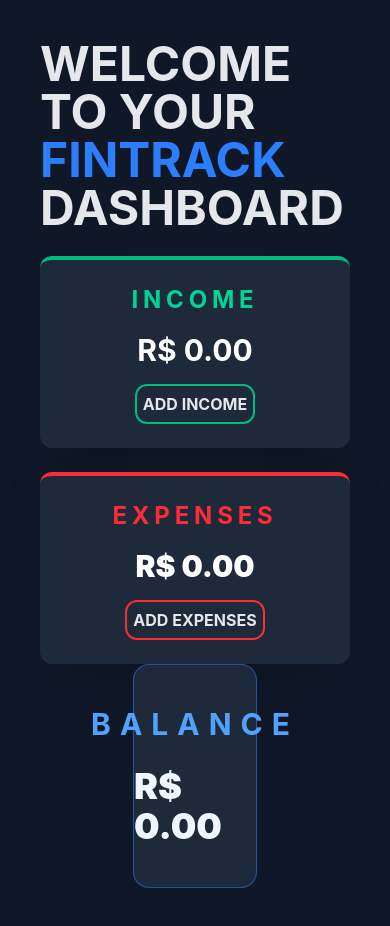
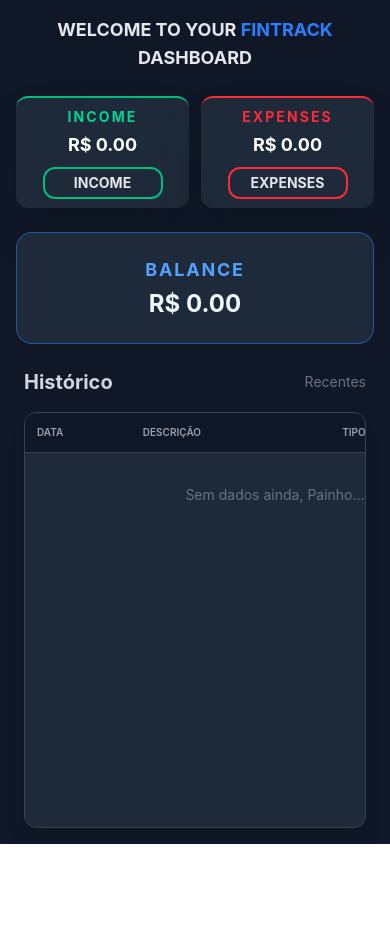
Before and after one commit to Juan-s-moreira/fintrack, a React (Vite) app in the folder FinTrack/: page /fintrack in a window 390 px wide. After the commit the page ends 844 px from the top, so only its background shows below. Built offline with nearby package versions, Linux system fonts and the light colour scheme.

Commit message:
feat: add responsiveness to fintrack page and modal

```diff
--- a/FinTrack/src/components/TransactionModal.jsx
+++ b/FinTrack/src/components/TransactionModal.jsx
@@ -40,9 +40,9 @@
     <div className="fixed inset-0 bg-black/80 flex justify-center items-center z-50 backdrop-blur-sm">
 
       {/*  Modal */}
-      <div className={`bg-gray-800 p-8 rounded-2xl w-96 border-2 ${type === 'income' ? 'border-emerald-500' : 'border-red-500'} shadow-2xl`}>
+      <div className={`bg-gray-800 md:p-8 p-4 rounded-2xl md:w-96 w-56 border-2 ${type === 'income' ? 'border-emerald-500' : 'border-red-500'} shadow-2xl`}>
 
-        <h2 className="text-2xl font-bold text-white mb-6 uppercase tracking-wider text-center">
+        <h2 className="md:text-2xl text-lg font-bold text-white mb-2 md:mb-6 uppercase tracking-wider text-center">
           Nova {type === 'income' ? <span className="text-emerald-400">Receita </span> : <span className="text-red-500">Despesa </span>}
         </h2>
 
@@ -53,7 +53,7 @@
             <input
               type="text"
               placeholder="Ex: Salário, Pizza..."
-              className="w-full bg-gray-900 text-white border border-gray-700 rounded-lg p-3 focus:outline-none focus:border-blue-500 transition-colors"
+              className="w-full bg-gray-900 text-white border border-gray-700 rounded-lg md:p-3 p-1 focus:outline-none focus:border-blue-500 transition-colors"
               value={description}
               onChange={(e) => setDescription(e.target.value)}
               required
@@ -65,7 +65,7 @@
             <input
               type="number"
               placeholder="0.00"
-              className="w-full bg-gray-900 text-white border border-gray-700 rounded-lg p-3 focus:outline-none focus:border-blue-500 transition-colors"
+              className="w-full bg-gray-900 text-white border border-gray-700 rounded-lg md:p-3 p-1 focus:outline-none focus:border-blue-500 transition-colors"
               value={value}
               onChange={(e) => setValue(e.target.value)}
               required
@@ -73,17 +73,17 @@
             />
           </div>
 
-          <div className="flex gap-3 mt-4">
+          <div className="flex gap-3 md:mt-4 mt-2">
             <button
               type="button"
               onClick={onClose}
-              className="flex-1 bg-gray-700 hover:bg-gray-600 text-white py-3 rounded-xl font-bold transition-all"
+              className="flex-1 md:text-base text-sm  bg-gray-700 hover:bg-gray-600 text-white py-1.5 md:py-3 rounded-xl font-bold transition-all"
             >
               Cancelar
             </button>
             <button
               type="submit"
-              className={`flex-1 py-3 rounded-xl font-bold text-white transition-all ${type === 'income' ? 'bg-emerald-600 hover:bg-emerald-700' : 'bg-red-600 hover:bg-red-700'}`}
+              className={`flex-1 text-sm md:text-base md:py-3 py-1.5 rounded-xl font-bold text-white transition-all ${type === 'income' ? 'bg-emerald-600 hover:bg-emerald-700' : 'bg-red-600 hover:bg-red-700'}`}
             >
               Salvar
             </button>
--- a/FinTrack/src/pages/Fintrack/fintrack.jsx
+++ b/FinTrack/src/pages/Fintrack/fintrack.jsx
@@ -11,7 +11,7 @@
 
   const [isModalOpen, setIsModalOpen] = useState(false);
   const [modalType, setModalType] = useState('income');
-  // const [transactions, setTransactions] = useState([]);
+  const [transactions, setTransactions] = useState([]);
 
 
 
@@ -31,7 +31,7 @@
       })
 
       const data = response.data
-        // setTransactions(data)
+      setTransactions(data)
 
       const totalIncome = data
         .filter(item => item.type === 'income')
@@ -63,7 +63,7 @@
 
   return (
 
-    <div className='bg-gray-900 min-h-screen flex flex-col items-center text-white p-10'>
+    <div className='bg-gray-900 md:h-screen h-[100dvh] flex flex-col items-center text-white md:p-10 p-4 overflow-hidden '>
 
 
       <TransactionModal
@@ -74,40 +74,40 @@
 
       />
 
-      <h1 className="text-5xl font-bold mb-6 text-gray-200 ">WELCOME TO YOUR
+      <h1 className="md:text-5xl text-lg text-center font-bold mb-6 text-gray-200 ">WELCOME TO YOUR
         <span className="text-blue-500"> FINTRACK </span>
         DASHBOARD</h1>
 
-      <div className='w-full max-w-4xl flex gap-6 flex-wrap md:flex-nowrap'>
+      <div className='w-full max-w-4xl flex gap-3 md:gap-6 flex-row shrink-0'>
         {/* Card de Ganhos */}
-        <div className='flex-1 bg-gray-800 border-t-4 border-emerald-500 h-48 rounded-xl flex flex-col justify-center items-center shadow-2xl'>
-          <h2 className='text-emerald-400 text-2xl font-bold uppercase tracking-[0.2em] mb-4'>Income</h2>
-          <div className='text-3xl font-bold text-white' id='income'>
+        <div className='flex-1 bg-gray-800 border-t-2 border-emerald-500 md:h-48 h-28 p-2 md:p-4 rounded-xl flex flex-col justify-center items-center shadow-2xl'>
+          <h2 className='text-emerald-400 text-sm md:text-2xl font-bold uppercase tracking-[0.15em] mb-1 md:mb-4'>Income</h2>
+          <div className='md:text-3xl text-lg font-bold text-white' id='income'>
             R$ {income.toFixed(2)}
           </div>
           <button
             onClick={() => handleOpenModal('income')}
-            className='mt-4 font-bold border-2 border-emerald-500 rounded-xl p-1.5 hover:bg-emerald-600 transition-all duration-300 cursor-pointer text-gray-200 '>ADD INCOME</button>
+            className='md:mt-4 mt-2 font-bold text-sm md:text-base border-2 border-emerald-500 rounded-xl p-1 md:p-1.5 hover:bg-emerald-600 transition-all duration-300 cursor-pointer text-gray-200 w-full max-w-[120px]'> INCOME</button>
         </div>
 
         {/* Card de Despesas */}
-        <div className='flex-1 bg-gray-800 border-t-4 border-red-500 h-48 rounded-xl flex flex-col justify-center items-center shadow-2xl'>
-          <h2 className='text-red-500 text-2xl font-bold uppercase tracking-[0.2em] mb-4'>Expenses</h2>
-          <div className='text-3xl font-black text-white' id='expenses'>
+        <div className='flex-1 p-2 bg-gray-800 border-t-2 border-red-500 md:h-48 h-28 md:p-4 rounded-xl flex flex-col justify-center items-center shadow-2xl'>
+          <h2 className='text-red-500 text-sm md:text-2xl font-bold uppercase tracking-[0.15em] mb-1 md:mb-4'>Expenses</h2>
+          <div className='md:text-3xl text-lg font-bold text-white' id='expenses'>
             R$ {expense.toFixed(2)}
           </div>
-          <button className='mt-4 font-bold border-2 border-red-500 hover:bg-red-700 transition-all duration-300 cursor-pointer rounded-xl p-1.5 text-gray-200 '
+          <button className='md:mt-4 mt-2 font-bold text-sm md:text-base border-2 border-red-500 hover:bg-red-700 transition-all duration-300 cursor-pointer rounded-xl p-1 md:p-1.5 text-gray-200 w-full max-w-[120px]'
             onClick={() => handleOpenModal('expense')}
-          >ADD EXPENSES</button>
+          >EXPENSES</button>
 
         </div>
       </div>
 
-      <div className='flex-1 flex items-center justify-center w-full'>
+      <div className='md:mt-10 mt-6 flex items-center justify-center w-full'>
         {/* Card de Balanço  */}
-        <div className='w-[40%] bg-gray-800 border border-blue-500/50 h-56 rounded-2xl flex flex-col justify-center items-center '>
-          <h2 className='text-blue-400 text-3xl font-bold uppercase tracking-[0.3em] mb-6'>Balance</h2>
-          <div className={`text-4xl font-black ${balance >= 0 ? 'text-blue-50' : 'text-red-500'}`} id='balance'>
+        <div className='md:w-[40%] w-full bg-gray-800 border border-blue-500/50 md:h-56 h-28 rounded-2xl flex flex-col justify-center items-center shrink-0 '>
+          <h2 className='text-blue-400 md:text-3xl text-lg font-bold uppercase tracking-[0.1em] mb-1 md:mb-6'>Balance</h2>
+          <div className={`md:text-4xl text-2xl font-bold ${balance >= 0 ? 'text-blue-50' : 'text-red-500'}`} id='balance'>
             R$ {balance.toFixed(2)}
           </div>
         </div>
@@ -115,6 +115,73 @@
 
       {/* --- LISTA DE HISTÓRICO --- */}
 
+      <div className="w-full max-w-4xl mt-6 md:mt-12 flex-1 min-h-0 flex flex-col px-2 md:px-0">
+
+        <div className="flex justify-between items-center mb-4">
+          <h3 className="text-xl md:text-2xl font-bold text-gray-300">Histórico</h3>
+          <span className="text-gray-500 text-sm">Recentes</span>
+        </div>
+        <div className="bg-gray-800 rounded-xl shadow-xl border border-gray-700 flex flex-col flex-1 overflow-hidden">
+          <div className="overflow-x-auto overflow-y-auto flex-1
+    [&::-webkit-scrollbar-track]:bg-gray-800
+    [&::-webkit-scrollbar-thumb]:bg-gray-600
+    [&::-webkit-scrollbar-thumb]:rounded-full
+    [scrollbar-width:thin]
+    [scrollbar-color:#4B5563_transparent]
+    ">
+            <table className="w-full text-left border-collapse min-w-[500px]">
+
+              <thead className="sticky top-0 z-10 bg-gray-900 border-b border-gray-700">
+                <tr className="text-gray-400 text-[10px] md:text-xs uppercase md:tracking-wider">
+                  <th className="p-3 md:p-4 font-semibold whitespace-nowrap">Data</th>
+                  <th className="p-3 md:p-4 font-semibold">Descrição</th>
+                  <th className="p-3 md:p-4 font-semibold text-center">Tipo</th>
+                  <th className="p-3 md:p-4 font-semibold text-right">Valor</th>
+                </tr>
+              </thead>
+
+              <tbody className="divide-y divide-gray-700 text-xs md:text-sm">
+                {transactions.length === 0 ? (
+                  <tr>
+                    <td colSpan="4" className="p-8 text-center text-gray-500 text-sm md:text-base">
+                      Sem dados ainda, Painho...
+                    </td>
+                  </tr>
+                ) : (
+                  transactions.map((item) => (
+                    <tr key={item._id} className="hover:bg-gray-700/50 transition-colors">
+
+                      <td className="p-3 md:p-4 text-gray-400 whitespace-nowrap">
+                        {new Date(item.date || item.createdAt).toLocaleDateString('pt-BR')}
+                      </td>
+
+                      <td className="p-3 md:p-4 font-medium text-white">
+                        {item.description}
+                      </td>
+
+                      <td className="p-3 md:p-4 text-center">
+                        <span className={`px-2 py-1 rounded text-[9px] md:text-[10px] font-bold uppercase tracking-wide border whitespace-nowrap ${item.type === 'income'
+                          ? 'bg-emerald-500/10 text-emerald-400 border-emerald-500/20'
+                          : 'bg-red-500/10 text-red-400 border-red-500/20'
+                          }`}>
+                          {item.type === 'income' ? 'Income' : 'Expense'}
+                        </span>
+                      </td>
+
+                      <td className={`p-3 md:p-4 text-right font-bold text-sm md:text-base whitespace-nowrap ${item.type === 'income' ? 'text-emerald-400' : 'text-red-400'
+                        }`}>
+                        {item.type === 'income' ? '+' : '-'} R$ {item.value.toFixed(2)}
+                      </td>
+
+                    </tr>
+                  ))
+                )}
+              </tbody>
+            </table>
+          </div>
+        </div>
+      </div>
+
 
     </div >
   )
```
Lines whose indentation alone changed are shown as unchanged.
